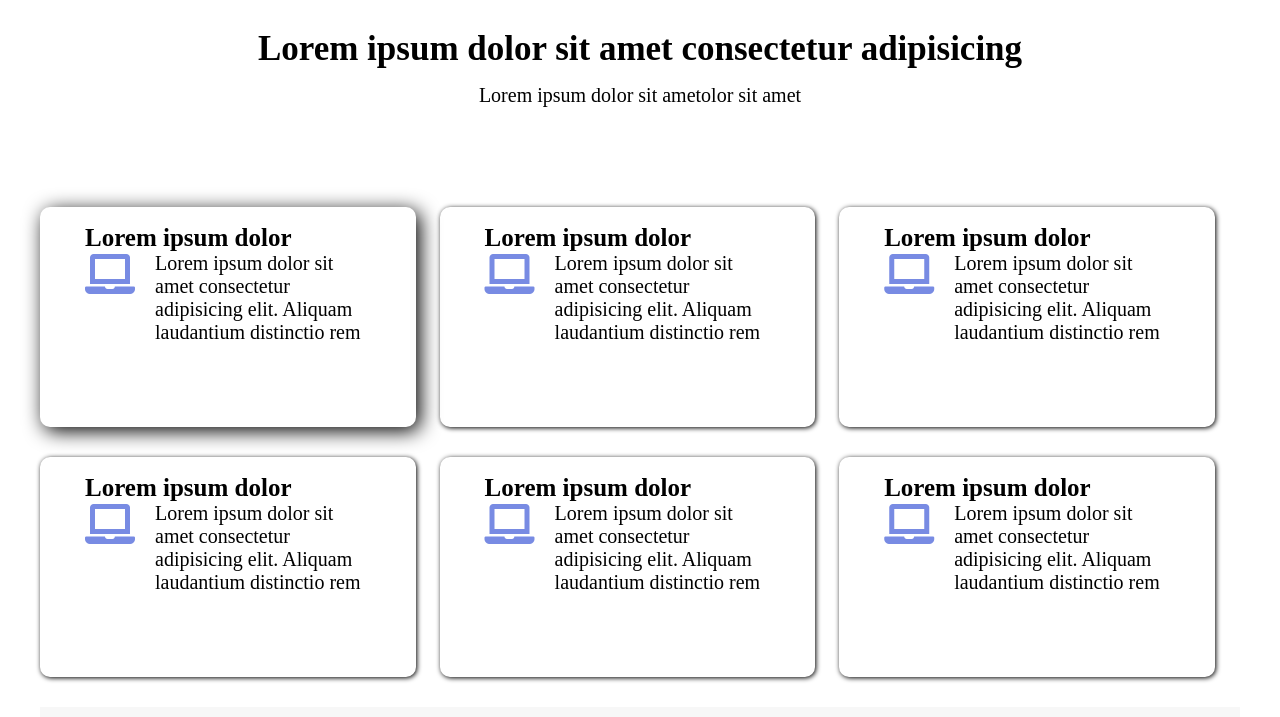
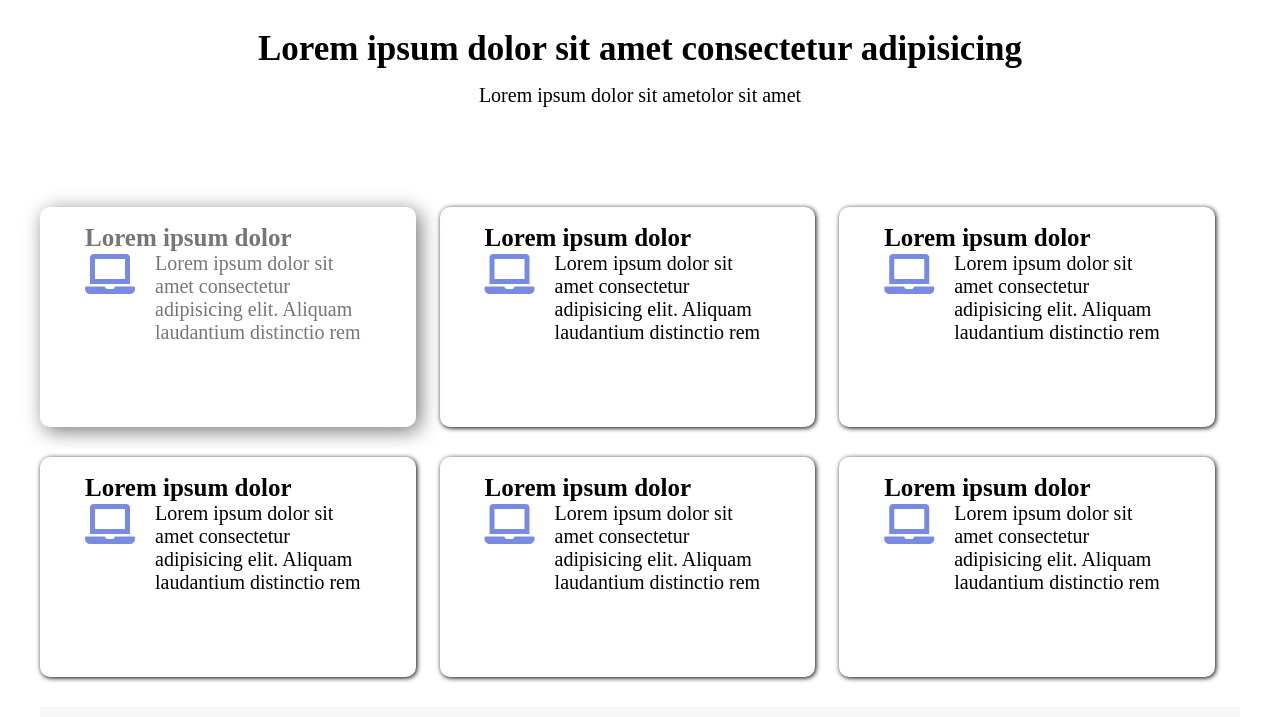
Before and after one commit to developershahadat21/video-assignment-18, a plain HTML site: page index.html in a window 1280 px wide. In both pictures the pointer is over the element 227 px from the left and 1300 px from the top of the page. Shown: the part 983-1700 px from the top of the page. Drawn offline with Linux system fonts and the light colour scheme.

Commit message:
Update style.css

```diff
--- a/style.css
+++ b/style.css
@@ -235,10 +235,11 @@ a{
     padding: 45px;
     border-radius: 10px;
     transition: .9s;
+    coloe:#767676;
 }
 .service-box:hover {
     background: #fff;
-    color: black;
+    color: #767676;
     box-shadow: 4px 4px 20px 0;
 }
 .s-icon{
```
